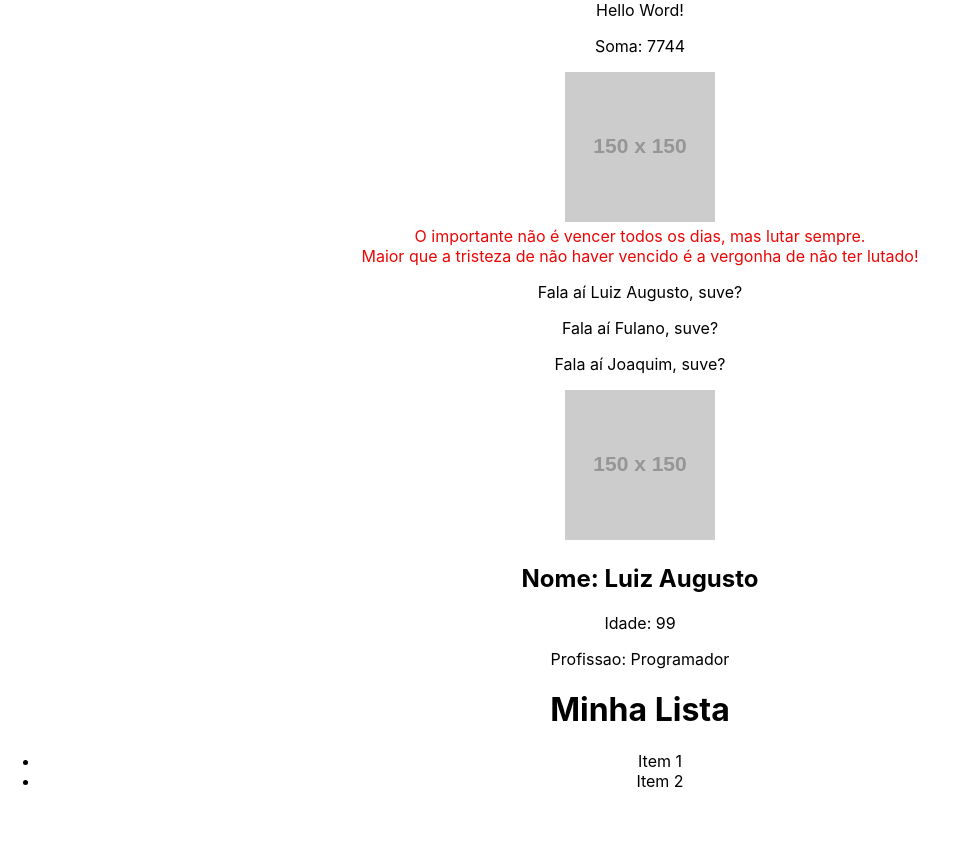
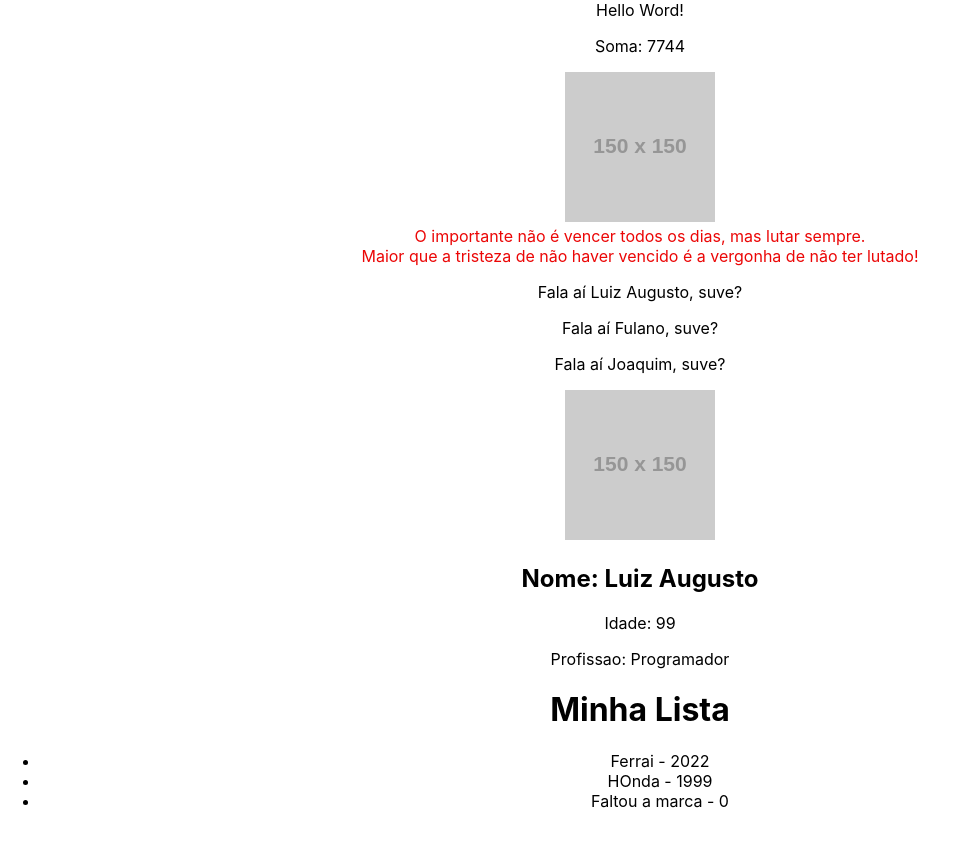
Before and after one commit to n0cturn0/training-react, a React (Create React App) app: page / in a window 1280 px wide. Shown: the top 846 px of the page, without its empty margins (0-958 px from the left). Built offline with nearby package versions, Linux system fonts and the light colour scheme.

Commit message:
Avançando em props

```diff
--- /dev/null
+++ b/src/components/Item.js
@@ -0,0 +1,19 @@
+import PropTypes from 'prop-types';
+
+function Item ({marca, ano_lancamento}){
+return(
+    <>
+    <li>{marca} - {ano_lancamento}</li>
+    </>
+);
+}
+// Validação a nível de programação
+Item.propTypes = {
+    marca: PropTypes.string.isRequired,
+    ano_lancamento: PropTypes.number,
+}
+Item.defaultProps = {
+    marca: 'Faltou a marca',
+    ano_lancamento:0,
+}
+export default Item;
--- a/src/components/List.js
+++ b/src/components/List.js
@@ -1,10 +1,13 @@
+import Item from "./Item";
+
 function List(){
     return (
         <>
             <h1>Minha Lista</h1>
             <ul>
-            <li>Item 1</li>
-            <li>Item 2</li>
+           <Item marca="Ferrai" ano_lancamento={2022} />
+           <Item marca="HOnda" ano_lancamento={1999} />
+           <Item />
             </ul>
 
         </>
```
